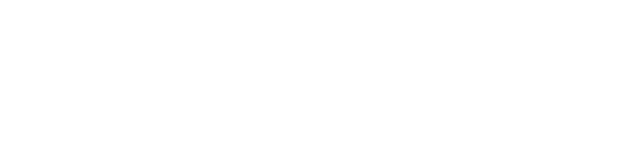
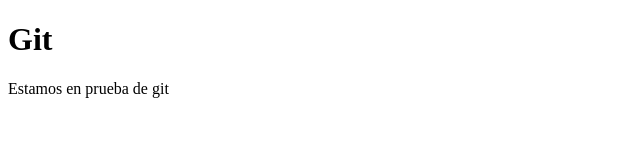
Before and after one commit to ClauTati/Clase12, a plain HTML site: page index.html in a window 1280 px wide. Shown: the whole page, without its empty margins (0-640 px from the left). Drawn offline with Linux system fonts and the light colour scheme.

Commit message:
2nd commit
Actualización de html

```diff
--- a/index.html
+++ b/index.html
@@ -3,9 +3,10 @@
 <head>
     <meta charset="UTF-8">
     <meta name="viewport" content="width=device-width, initial-scale=1.0">
-    <title>Document</title>
+    <title>Practicando Git</title>
 </head>
 <body>
-
+    <h1>Git</h1>
+    <p>Estamos en prueba de git</p>
 </body>
 </html>
```
